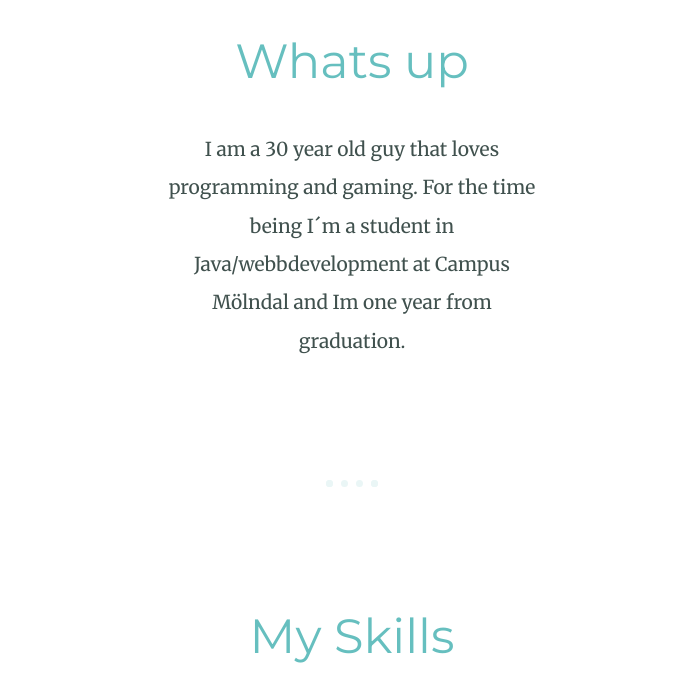
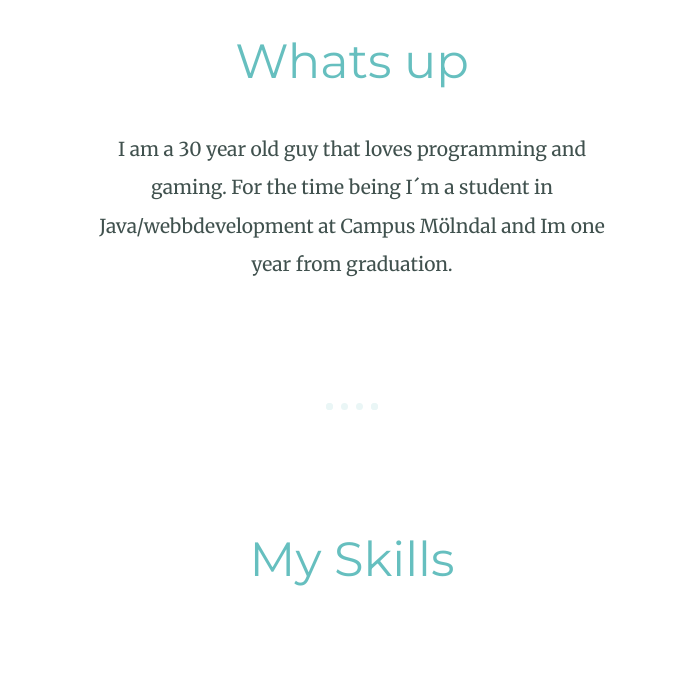
Before and after one commit to Greklish/CV, a plain HTML site: page index.html in a window 1280 px wide. Shown: the part 1340-2026 px from the top of the page, without its empty margins (288-984 px from the left). Drawn offline with Linux system fonts and the light colour scheme.

Commit message:
chaning width on intro text

```diff
--- a/CSS/style.css
+++ b/CSS/style.css
@@ -43,7 +43,7 @@ a:hover{
   color: #EAF6F6;
 }
 .intro{
-  width: 30%;
+  width: 40%;
   margin: auto;
 }
 
```
Also changed, not shown: index.html (+1 -2 lines).
